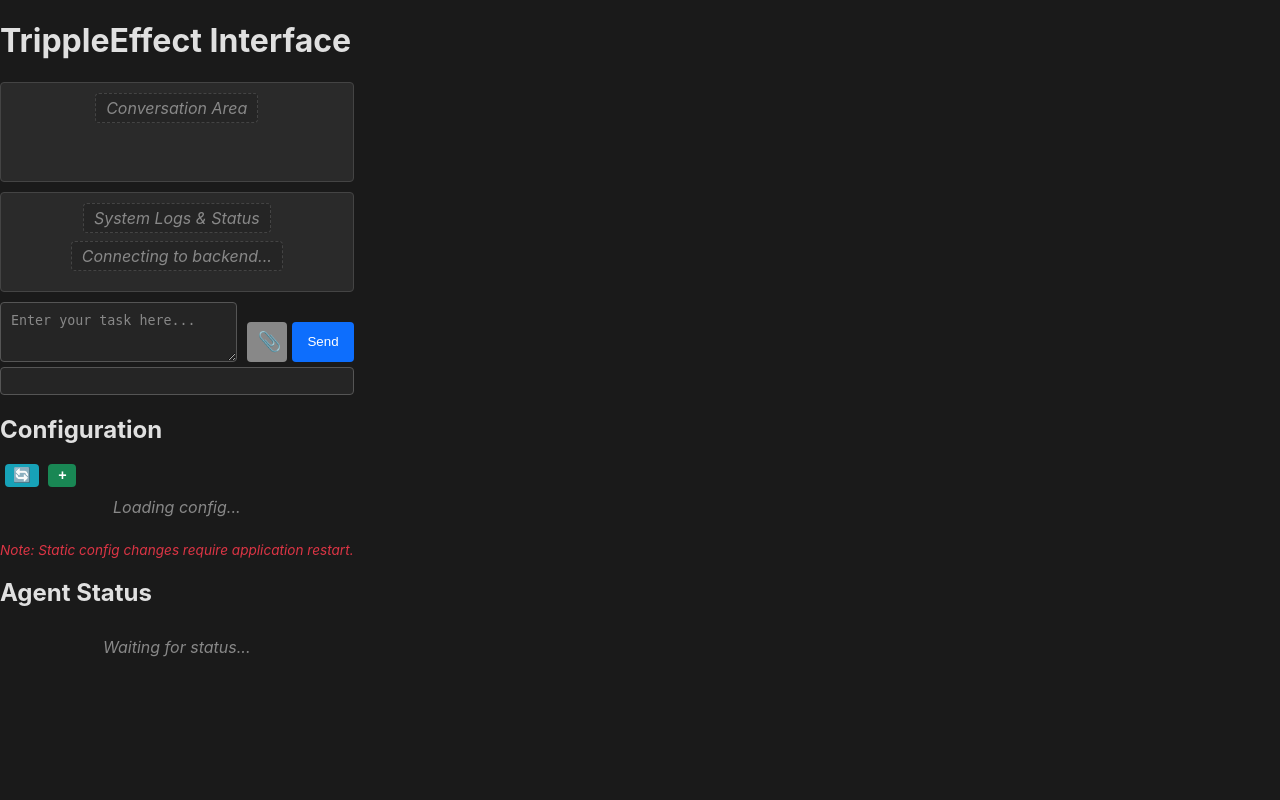
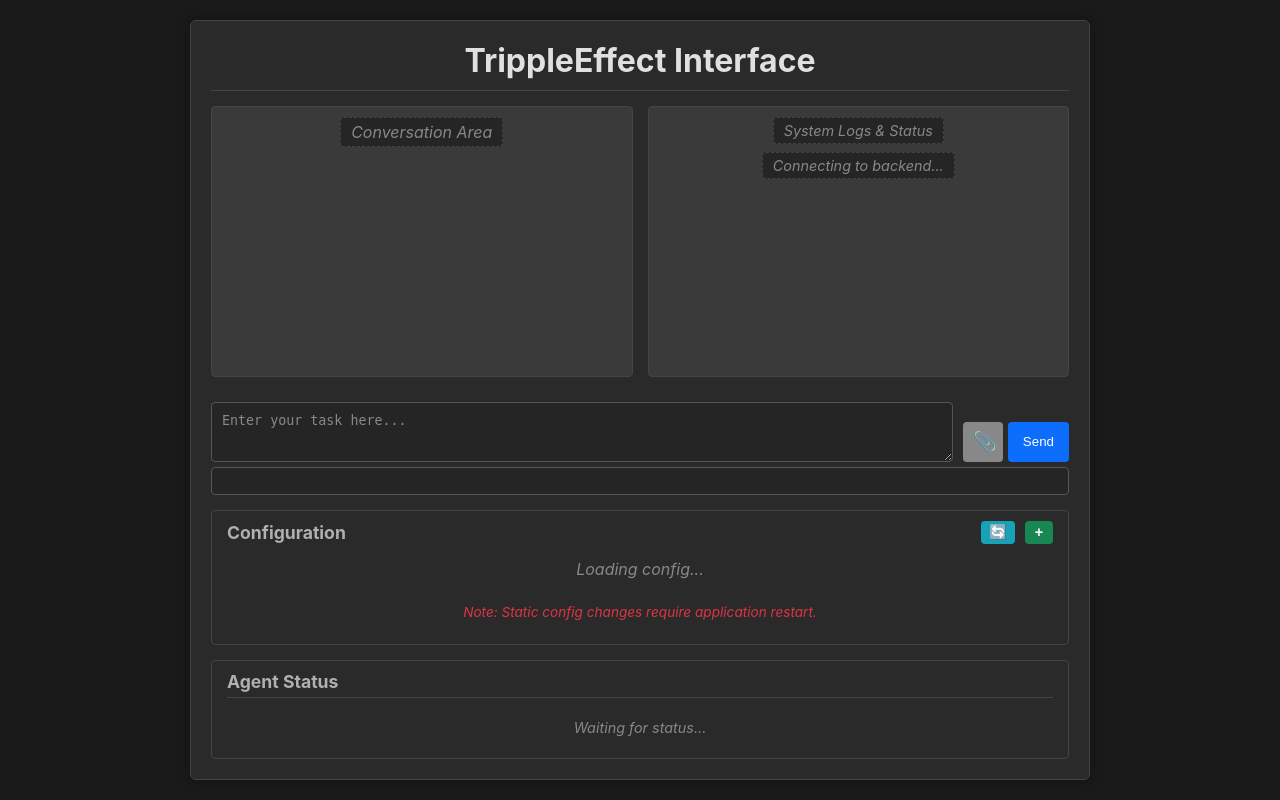
Before and after one commit to gaborkukucska/TrippleEffect, a FastAPI app: page / in a window 1280 px wide. Run offline with FastAPI, Linux system fonts and the light colour scheme; some libraries are stand-ins or nearby versions.

Commit message:
Update style.css

```diff
--- a/static/css/style.css
+++ b/static/css/style.css
@@ -1,6 +1,6 @@
 /* START OF FILE static/css/style.css */
 
-/* --- CSS Variables (Dark Mode - Unchanged) --- */
+/* --- CSS Variables for Theming (Dark Mode) --- */
 :root {
     --bg-color-primary: #1a1a1a;
     --bg-color-secondary: #2a2a2a;
@@ -39,8 +39,8 @@
 /* --- Basic Setup --- */
 html {
     box-sizing: border-box;
-    overscroll-behavior: none; /* Prevent pull-to-refresh */
-    height: 100%; /* Ensure html takes full height */
+    overscroll-behavior: contain; /* Prevent pull-to-refresh on html */
+    height: 100%;
 }
 *, *:before, *:after {
     box-sizing: inherit;
@@ -49,128 +49,73 @@ html {
 body {
     font-family: -apple-system, BlinkMacSystemFont, "Segoe UI", Roboto, Helvetica, Arial, sans-serif, "Apple Color Emoji", "Segoe UI Emoji", "Segoe UI Symbol";
     margin: 0;
-    padding: 0;
+    /* Reintroduce body padding */
+    padding: 20px;
     background-color: var(--bg-color-primary);
     color: var(--text-color-primary);
-    overflow: hidden; /* Body clips the content wrapper */
-    height: 100%; /* Use 100% to fill html */
-    width: 100%;  /* Use 100% to fill html */
-    overscroll-behavior: none;
-    display: flex; /* Ensure body fills viewport */
+    display: flex; /* Use flexbox to center the container */
+    justify-content: center; /* Center container horizontally */
+    align-items: flex-start; /* Align container to top */
+    min-height: 100%; /* Ensure body takes at least full viewport height */
+    overscroll-behavior: contain; /* Prevent pull-to-refresh on body */
 }
 
-/* --- Content Wrapper for Swiping --- */
-.content-wrapper {
+/* --- Original Container Styling --- */
+.container {
+    max-width: 900px; /* Original width */
+    width: 100%; /* Use full width up to max-width */
+    background: var(--bg-color-secondary); /* Dark secondary background */
+    padding: 20px;
+    box-shadow: 0 0 15px rgba(0, 0, 0, 0.3); /* Slightly darker shadow */
     display: flex;
-    width: 100%; /* Wrapper takes full body width */
-    height: 100%; /* Wrapper takes full body height */
-    overflow: hidden; /* Hide overflowing sections */
-    transition: transform 0.3s ease-in-out;
-    will-change: transform;
-    flex-wrap: nowrap; /* Ensure sections stay in one line */
+    flex-direction: column; /* Stack sections vertically */
+    /* Calculate height based on viewport minus body padding */
+    height: calc(100vh - 40px);
+    max-height: calc(100vh - 40px); /* Explicit max height */
+    border: 1px solid var(--border-color);
+    border-radius: 6px;
 }
 
-/* --- Individual Section Styling --- */
-.swipe-section {
-    width: 100%; /* Each section takes 100% width OF THE CONTAINER */
-    height: 100%; /* Each section takes 100% height OF THE CONTAINER */
-    flex-shrink: 0; /* CRITICAL: Prevent sections from shrinking */
-    overflow: hidden; /* Hide internal overflow initially */
-    display: flex; /* Use flex for the inner .section-content */
-    flex-direction: column;
-    background-color: var(--bg-color-primary); /* Base background */
-    /* No padding here, padding is on .section-content */
-    /* Add temporary outline for debugging layout */
-    /* outline: 2px dashed yellow; */
-}
-
-.section-content {
-    padding: 15px; /* Add padding inside */
-    overflow-y: auto; /* Allow vertical scrolling for the content */
-    overflow-x: hidden;
-    height: 100%; /* Take full height of the section */
-    display: flex;
-    flex-direction: column; /* Stack elements vertically */
-}
-
-/* Section Titles (within .section-content) */
-.section-content h1 {
+h1 {
     text-align: center;
     color: var(--text-color-primary);
-    margin: 0 0 15px 0;
+    margin-top: 0; /* Remove default top margin */
+    margin-bottom: 15px;
     padding-bottom: 10px;
-    border-bottom: 1px solid var(--border-color);
-    flex-shrink: 0; /* Prevent title shrinking */
-}
-
-/* --- Main Section (#main-section) Specific Layout --- */
-#main-section .main-top-area {
-    flex-grow: 1; /* Allow top area (chat/input) to grow */
-    min-height: 250px; /* Ensure minimum height */
-    display: flex;
-    flex-direction: column;
-    overflow: hidden; /* Hide overflow */
-    margin-bottom: 10px; /* Space below top area */
-}
-
-#main-section .main-bottom-area { /* Agent list */
-    flex-shrink: 0; /* Prevent shrinking */
-    height: 200px; /* Fixed height */
-    max-height: 35%; /* Limit max height */
-    display: flex;
-    flex-direction: column;
-    overflow: hidden;
-    border: 1px solid var(--border-color);
-    border-radius: 4px;
-    background-color: var(--bg-color-secondary);
-}
-#main-section .main-bottom-area h2 {
-    margin: 0;
-    padding: 8px 10px;
-    font-size: 1.1em;
-    color: var(--text-color-secondary);
-    background-color: var(--bg-color-tertiary);
     border-bottom: 1px solid var(--border-color);
     flex-shrink: 0;
 }
-#main-section #agent-status-content {
-    overflow-y: auto;
-    flex-grow: 1;
-    padding: 10px;
+
+/* --- Original Main content area (Chat + Logs Side-by-Side) --- */
+.main-content {
+    display: flex;
+    flex-grow: 1; /* Allow this area to take available vertical space */
+    overflow: hidden; /* Prevent content spillover */
+    gap: 15px; /* Space between the two columns */
+    margin-bottom: 15px; /* Space before input area */
+    min-height: 200px; /* Ensure minimum height */
 }
 
-
-/* --- Message Area Styling (Shared & Specific) --- */
+/* Base styles for both message areas */
 .message-area {
-    flex-grow: 1; /* Take available space in parent flex container */
-    overflow-y: auto;
+    flex-basis: 50%; /* Each area takes half the width */
+    overflow-y: auto; /* Enable vertical scrolling within each area */
     border: 1px solid var(--border-color);
     padding: 10px;
-    background-color: var(--bg-color-secondary);
+    background-color: var(--bg-color-tertiary); /* Slightly lighter dark background */
     display: flex;
     flex-direction: column;
     border-radius: 4px;
-    margin-bottom: 10px; /* Default space below message areas */
-    min-height: 100px;
+    /* Height is determined by flex-grow in .main-content */
 }
 
-/* Apply to log/config areas that should fill their section */
-.full-page-area {
-    flex-grow: 1;
-    margin-bottom: 0; /* No margin at bottom */
-    /* Height determined by flex context */
-    background-color: var(--bg-color-secondary);
+/* Specific styling */
+.conversation-area {
+    /* background-color: var(--bg-color-tertiary); */
 }
-
-/* Conversation Area Specific */
-#main-section .conversation-area {
-    /* Style inherited from .message-area */
-}
-
-/* System Log Area Specific */
-#log-section .system-log-area {
+.system-log-area {
+    /* background-color: var(--bg-color-tertiary); */
     font-size: 0.9em;
-    line-height: 1.4;
 }
 .system-log-area .message .timestamp {
     font-size: 0.8em;
@@ -180,26 +125,110 @@ body {
 }
 
 
-/* --- Message Styling (Unchanged) --- */
-.message { margin-bottom: 8px; padding: 8px 12px; border-radius: 8px; word-wrap: break-word; max-width: 90%; border: 1px solid var(--border-color); box-sizing: border-box; color: var(--text-color-primary); background-color: var(--agent-msg-bg-base); }
+/* --- Message Styling (Dark Mode Adjustments) --- */
+.message {
+    margin-bottom: 8px;
+    padding: 8px 12px;
+    border-radius: 8px;
+    word-wrap: break-word;
+    max-width: 95%; /* Max width within its column */
+    border: 1px solid var(--border-color);
+    box-sizing: border-box;
+    color: var(--text-color-primary);
+    background-color: var(--agent-msg-bg-base); /* Default agent background */
+}
 .message p { margin: 0; }
 .message span { display: inline-block; }
-.conversation-area .message.user { background-color: var(--user-message-bg); border-color: var(--user-message-bg); margin-left: auto; align-self: flex-end; text-align: left; }
-.conversation-area .message.agent_response { margin-right: auto; align-self: flex-start; font-family: Menlo, Monaco, Consolas, "Courier New", monospace; background-color: var(--agent-msg-bg-base); border-color: var(--border-color); }
+
+/* User messages */
+.conversation-area .message.user {
+    background-color: var(--user-message-bg);
+    border-color: var(--user-message-bg);
+    margin-left: auto; /* Align right */
+    align-self: flex-end;
+    text-align: left;
+}
+
+/* Agent responses */
+.conversation-area .message.agent_response {
+    margin-right: auto; /* Align left */
+    align-self: flex-start;
+    font-family: Menlo, Monaco, Consolas, "Courier New", monospace;
+    background-color: var(--agent-msg-bg-base);
+    border-color: var(--border-color);
+}
+
+/* Agent-specific coloring */
 .message[data-agent-id="admin_ai"] { border-left: 4px solid var(--accent-color-1); background-color: #2a3a4a; }
 .message[data-agent-id*="coder"] { border-left: 4px solid var(--accent-color-2); background-color: #2a4a3a; }
 .message[data-agent-id*="analyst"] { border-left: 4px solid var(--accent-color-orange); background-color: #4a3a2a; }
 .message[data-agent-id*="creative"], .message[data-agent-id*="reviewer"] { border-left: 4px solid var(--accent-color-green); background-color: #3a4a2a; }
 .message[data-agent-id="default"] { border-left: 4px solid var(--text-color-muted); }
 .message[data-agent-id*="unknown_agent"] { border-left: 4px solid var(--text-color-secondary); }
-.message.status { font-style: italic; color: var(--text-color-secondary); background-color: var(--status-bg); border: 1px dashed var(--border-color); text-align: center; align-self: center; width: auto; max-width: 95%; margin-left: auto; margin-right: auto; padding: 4px 10px; border-radius: 4px; }
+
+/* Status messages */
+.message.status {
+    font-style: italic;
+    color: var(--text-color-secondary);
+    background-color: var(--status-bg);
+    border: 1px dashed var(--border-color);
+    text-align: center;
+    align-self: center; /* Center status messages */
+    width: auto;
+    max-width: 95%;
+    margin-left: auto;
+    margin-right: auto;
+    padding: 4px 10px;
+    border-radius: 4px;
+}
 .message.status.initial-placeholder span { color: var(--text-color-muted); }
-.message.status.tool-execution { background-color: #404030; border-color: var(--accent-color-yellow); border-left: 3px solid var(--accent-color-yellow); color: var(--text-color-primary); font-style: normal; text-align: left; align-self: stretch; margin-left: 5px; margin-right: 5px; padding: 6px 10px; }
-.message.error { color: var(--error-text); background-color: var(--error-bg); border: 1px solid var(--accent-color-red); font-weight: bold; align-self: stretch; text-align: center; margin-left: 0; margin-right: 0; padding: 6px 10px; }
 
-/* --- Input Area (Unchanged) --- */
-.input-area { display: flex; flex-shrink: 0; gap: 10px; align-items: flex-end; margin-top: 10px; }
-.input-area textarea { flex-grow: 1; padding: 10px; border: 1px solid var(--input-border); background-color: var(--input-bg); color: var(--text-color-primary); border-radius: 4px; resize: vertical; min-height: 50px; height: 60px; max-height: 150px; box-sizing: border-box; }
+/* Tool execution status */
+.message.status.tool-execution {
+    background-color: #404030;
+    border-color: var(--accent-color-yellow);
+    border-left: 3px solid var(--accent-color-yellow);
+    color: var(--text-color-primary);
+    font-style: normal;
+    text-align: left;
+    align-self: stretch; /* Span width */
+    margin-left: 5px;
+    margin-right: 5px;
+    padding: 6px 10px;
+}
+
+/* Error messages */
+.message.error {
+    color: var(--error-text);
+    background-color: var(--error-bg);
+    border: 1px solid var(--accent-color-red);
+    font-weight: bold;
+    align-self: stretch; /* Span width */
+    text-align: center;
+    margin-left: 0;
+    margin-right: 0;
+    padding: 6px 10px;
+}
+
+/* --- Input Area (Dark Mode Adjustments) --- */
+.input-area {
+    display: flex;
+    flex-shrink: 0;
+    gap: 10px;
+    align-items: flex-end;
+    margin-top: 10px; /* Space above input */
+}
+.input-area textarea {
+    flex-grow: 1;
+    padding: 10px;
+    border: 1px solid var(--input-border);
+    background-color: var(--input-bg);
+    color: var(--text-color-primary);
+    border-radius: 4px;
+    resize: vertical;
+    min-height: 50px; height: 60px; max-height: 150px;
+    box-sizing: border-box;
+}
 .input-area textarea::placeholder { color: var(--text-color-muted); }
 .input-controls { display: flex; align-items: flex-end; gap: 5px; }
 .input-controls button { padding: 10px; border: none; background-color: var(--button-bg); color: white; border-radius: 4px; cursor: pointer; height: 40px; line-height: 1; }
@@ -209,41 +238,47 @@ body {
 #send-button:hover { background-color: var(--button-hover-bg); }
 .input-controls button:disabled { background-color: var(--button-disabled-bg); cursor: not-allowed; color: var(--text-color-muted); }
 
-/* --- File Info Area (Unchanged) --- */
+/* --- File Info Area (Dark Mode Adjustments) --- */
 .file-info-area { flex-shrink: 0; padding: 5px 10px; margin-top: 5px; font-size: 0.85em; color: var(--text-color-secondary); background-color: var(--input-bg); border: 1px solid var(--input-border); border-radius: 4px; min-height: 28px; box-sizing: border-box; display: flex; justify-content: space-between; align-items: center; }
 .file-info-area span { overflow: hidden; white-space: nowrap; text-overflow: ellipsis; max-width: 80%; }
 .file-info-area button { background: none; border: none; color: var(--accent-color-red); cursor: pointer; font-size: 1.1em; padding: 0 5px; }
 .file-info-area button:hover { opacity: 0.8; }
 
-/* --- Config Area Styling (within #config-section) --- */
-#config-section .config-area {
-    /* padding and background handled by .full-page-area */
+/* --- Config and Agent Status Area (Below main content) --- */
+.config-area, .agent-status-area {
+    margin-top: 15px;
+    padding: 10px 15px;
     border: 1px solid var(--border-color);
+    background-color: var(--bg-color-secondary); /* Use secondary bg */
+    flex-shrink: 0;
+    max-height: 180px; /* Limit height */
     overflow-y: auto;
-    display: flex; /* Use flex for header + content */
-    flex-direction: column;
+    border-radius: 4px;
 }
-#config-section .config-header {
+.config-area { max-height: 150px; } /* Slightly less height for config */
+.agent-status-area { max-height: 120px; } /* Less height for status */
+
+/* Shared Header Style */
+.config-area h2, .agent-status-area h2 {
+    margin-top: 0;
+    margin-bottom: 10px;
+    font-size: 1.1em;
+    color: var(--text-color-secondary);
+    border-bottom: 1px solid var(--border-color);
+    padding-bottom: 5px;
+}
+
+/* Config Area Specific Header */
+.config-header {
     display: flex;
     justify-content: space-between;
     align-items: center;
-    margin-bottom: 10px;
-    border-bottom: 1px solid var(--border-color);
-    padding: 8px 0; /* Padding within header */
-    flex-shrink: 0;
+    /* H2 styles handled above */
 }
-#config-section .config-header h2 { /* Adjust styling within this context */
-    margin: 0;
-    border: none;
-    padding: 0;
-    font-size: 1.1em;
-    color: var(--text-color-secondary);
-}
-#config-section .config-header div { display: flex; gap: 5px; }
-#config-section #config-content { flex-grow: 1; overflow-y: auto; } /* Allow config list to scroll */
-#config-section .restart-note { flex-shrink: 0; margin-top: 10px; padding-top: 10px; border-top: 1px solid var(--border-color); }
+.config-header h2 { margin-bottom: 0; border-bottom: none; padding-bottom: 0;} /* Remove bottom style from h2 inside flex */
+.config-header div { display: flex; gap: 5px; }
 
-/* Config action buttons (Unchanged) */
+/* Config action buttons (Dark Mode Adjustments) */
 .config-action-button { border: none; border-radius: 4px; padding: 3px 8px; cursor: pointer; font-size: 0.9em; margin-left: 5px; color: white; font-weight: bold; min-width: 28px; line-height: 1.2; }
 .add-button { background-color: var(--accent-color-green); }
 .refresh-button { background-color: var(--accent-color-2); }
@@ -252,15 +287,16 @@ body {
 .add-button:hover, .refresh-button:hover, .delete-button:hover { filter: brightness(1.2); }
 .edit-button:hover { filter: brightness(1.1); }
 
-/* Config item (Unchanged) */
-.config-item { display: flex; justify-content: space-between; align-items: center; padding: 6px 2px; border-bottom: 1px solid var(--border-color); font-size: 0.9em; }
+/* Config item */
+#config-content { padding-top: 5px; } /* Add slight padding above items */
+.config-item { display: flex; justify-content: space-between; align-items: center; padding: 4px 2px; border-bottom: 1px solid var(--border-color); font-size: 0.9em; }
 .config-item:last-child { border-bottom: none; }
 .config-item span { flex-grow: 1; margin-right: 10px; overflow: hidden; white-space: nowrap; text-overflow: ellipsis; }
 .config-item .agent-details { color: var(--text-color-secondary); }
 .config-item .config-item-actions { flex-shrink: 0; }
 
-
-/* --- Agent Status Display Styles (within #main-section) --- */
+/* --- Agent Status Display Styles (Dark Mode Adjustments) --- */
+#agent-status-content { font-size: 0.9em; line-height: 1.4; }
 .agent-status-item { margin-bottom: 5px; padding: 4px 6px; border-radius: 4px; border: 1px solid transparent; border-left: 3px solid transparent; transition: background-color 0.3s ease; background-color: var(--bg-color-tertiary); color: var(--text-color-primary); }
 .agent-status-item strong { color: var(--text-color-primary); }
 .agent-status-item .agent-model { font-size: 0.9em; color: var(--text-color-secondary); margin-left: 2px; margin-right: 5px; }
@@ -283,7 +319,7 @@ body {
 /* Placeholder style */
 .status-placeholder { color: var(--text-color-muted); font-style: italic; display: block; padding: 10px; text-align: center; }
 
-/* --- Modal Styles (Unchanged) --- */
+/* --- Modal Styles (Dark Mode - Unchanged from previous dark versions) --- */
 .modal { display: none; position: fixed; z-index: 1000; left: 0; top: 0; width: 100%; height: 100%; overflow: auto; background-color: var(--modal-bg); }
 .modal-content { background-color: var(--modal-content-bg); color: var(--text-color-primary); margin: 8% auto; padding: 25px; border: 1px solid var(--modal-border-color); width: 85%; max-width: 550px; border-radius: 8px; position: relative; box-shadow: 0 5px 15px rgba(0,0,0,0.5); }
 .close-button { color: var(--text-color-secondary); position: absolute; top: 10px; right: 15px; font-size: 28px; font-weight: bold; }
@@ -302,7 +338,7 @@ body {
 #override-form p { margin-bottom: 10px; line-height: 1.4; }
 #override-form code { background-color: var(--bg-color-primary); padding: 2px 5px; border-radius: 3px; font-family: monospace; font-size: 0.9em; color: var(--error-text); display: block; white-space: pre-wrap; max-height: 100px; overflow-y: auto; border: 1px solid var(--border-color); }
 
-/* --- Scrollbar Styling (Unchanged) --- */
+/* --- Scrollbar Styling (Dark Mode - Unchanged) --- */
 ::-webkit-scrollbar { width: 8px; height: 8px; }
 ::-webkit-scrollbar-track { background: var(--scrollbar-track-bg); border-radius: 4px; }
 ::-webkit-scrollbar-thumb { background-color: var(--scrollbar-thumb-bg); border-radius: 4px; border: 2px solid var(--scrollbar-track-bg); }
```
